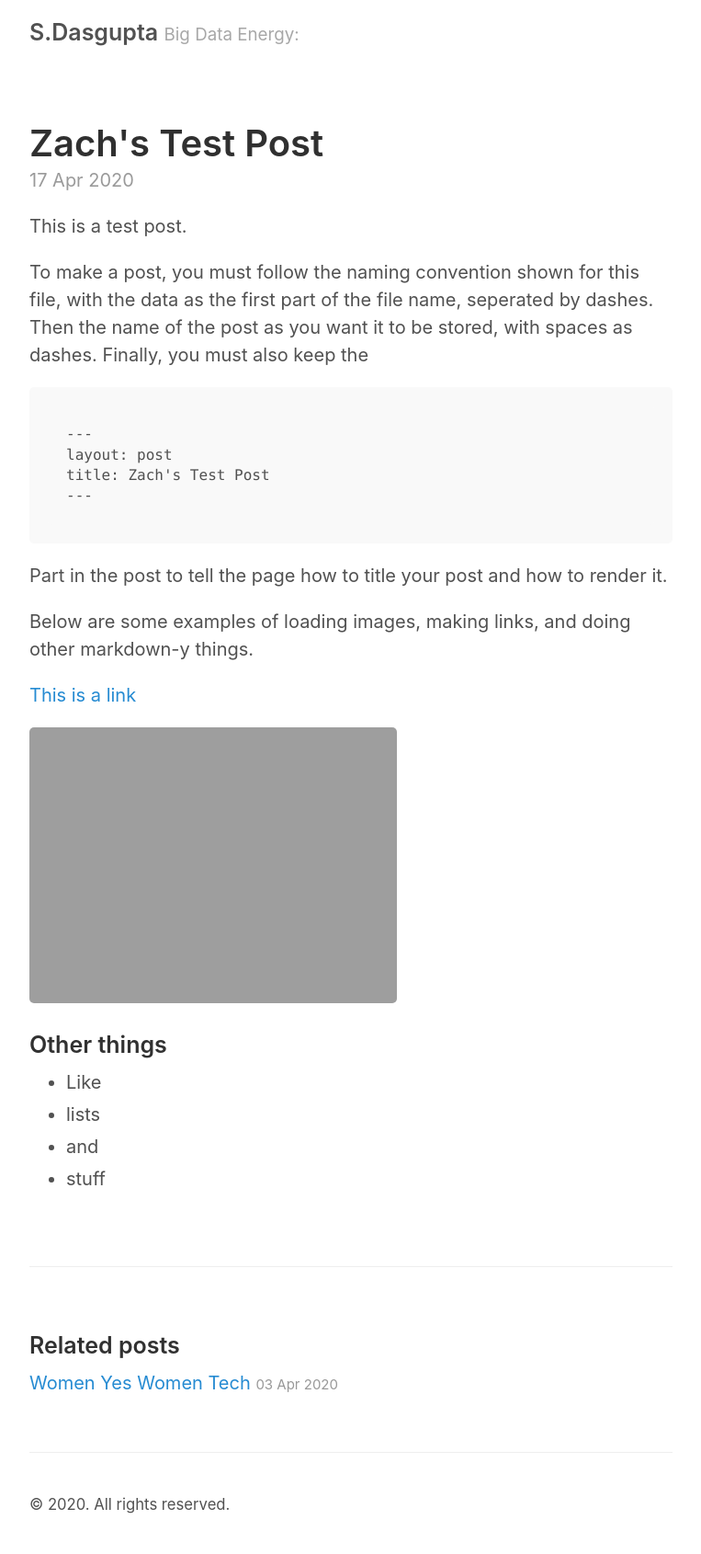
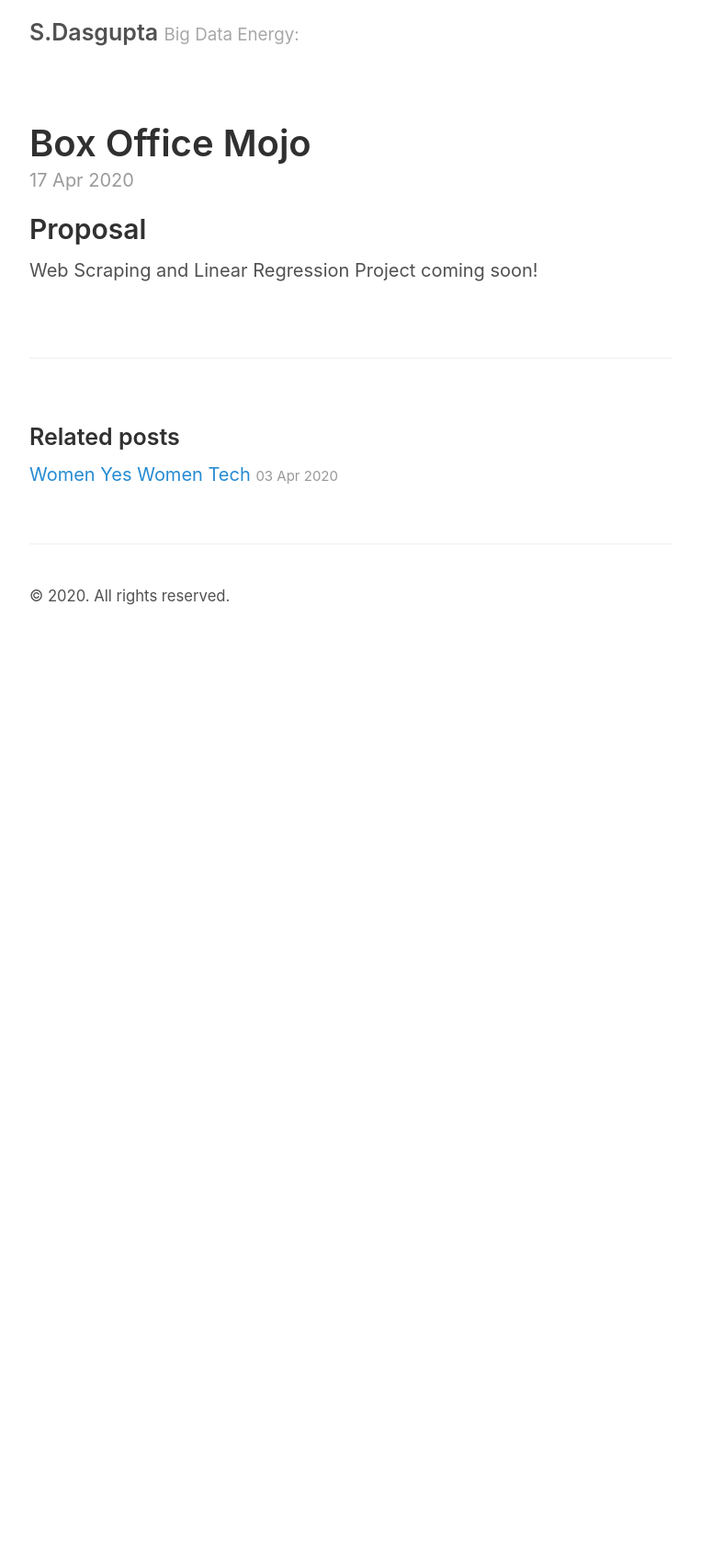
Before and after one commit to sodas32/sodas32.github.io, a Jekyll site: the page built from _posts/2020-04-17-Web Scraping-Linear Regression.md, in a window 1280 px wide. Shown: the whole page at 92% size, without its empty margins (258-1021 px from the left). Built offline with Jekyll 4.4.1, drawn with Linux system fonts in a browser that asks for light colours; after the commit the page ends 900 px from its top, so only the background shows below that.

Commit message:
newchange

````diff
--- a/_posts/2020-04-17-Web Scraping-Linear Regression.md
+++ b/_posts/2020-04-17-Web Scraping-Linear Regression.md
@@ -1,34 +1,7 @@
 ---
 layout: post
-title: Zach's Test Post
+title: Box Office Mojo
 ---
 
-This is a test post.
-
-To make a post, you must follow the naming convention shown for this file,
-with the data as the first part of the file name, seperated by dashes. Then
-the name of the post as you want it to be stored, with spaces as dashes.
-Finally, you must also keep the
-
-```
----
-layout: post
-title: Zach's Test Post
----
-```
-
-Part in the post to tell the page how to title your post and how to render it.
-
-Below are some examples of loading images, making links, and doing other
-markdown-y things.
-
-
-[This is a link](http://thisismetis.com)
-
-![Image test]({{ site.url }}/images/AlanLeeShireGandalf.JPG)
-
-### Other things
-* Like
-* lists
-* and
-* stuff
+<h2>Proposal</h2>
+Web Scraping and Linear Regression Project coming soon!
````
